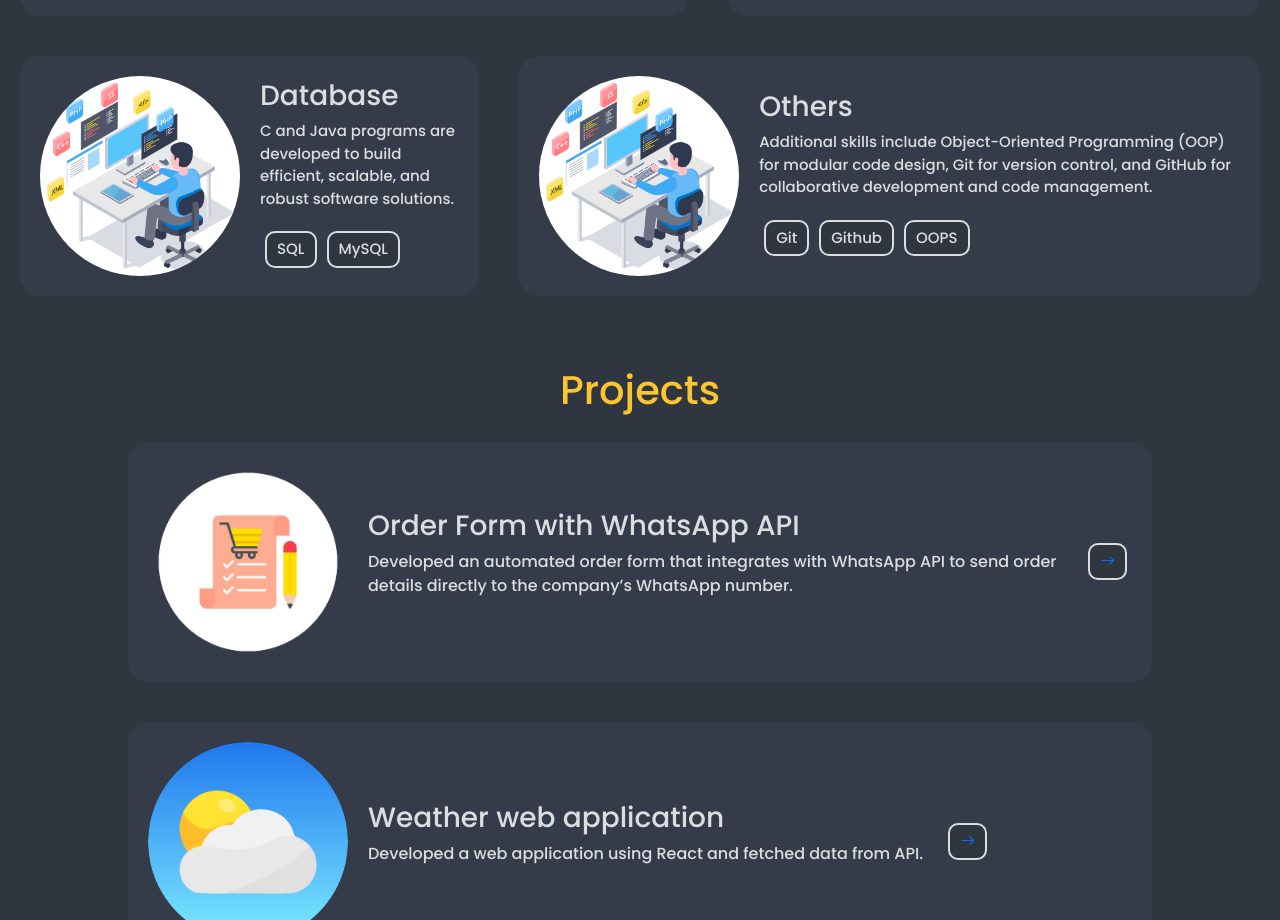
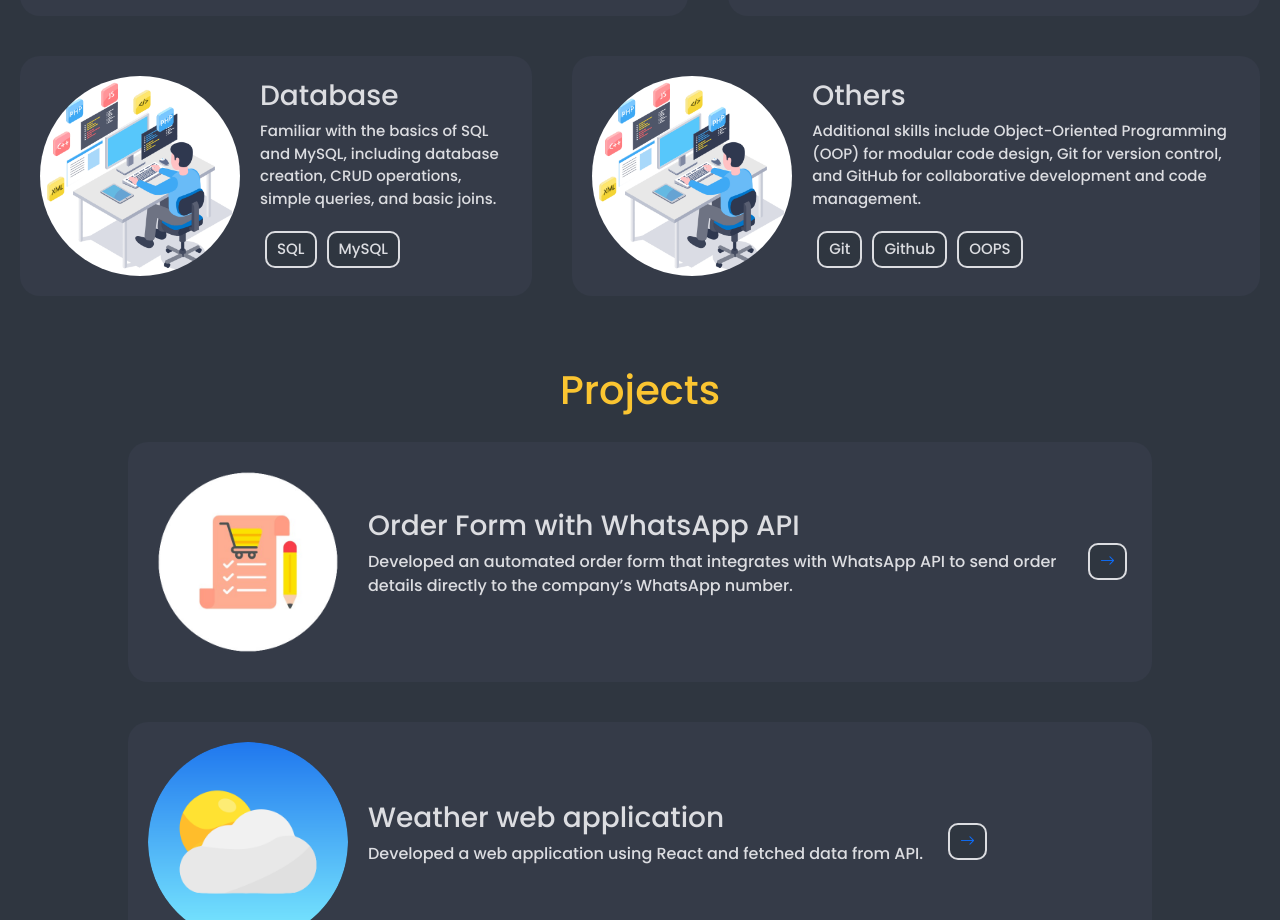
Before and after one commit to Kaushalr21/Portfolio, a React (Vite) app: page / in a window 1280 px wide. Shown: the part 1500-2420 px from the top of the page. Built offline with nearby package versions, Linux system fonts and the light colour scheme.

Commit message:
content changed

```diff
--- a/src/App.jsx
+++ b/src/App.jsx
@@ -89,7 +89,7 @@ function App() {
             <img src={vLogo} alt="" style={{width:"200px", height:"200px"}}/>
             <div className="skill-text-plus ">
               <h3>Database</h3>
-              <p>C and Java programs are developed to build efficient, scalable, and robust software solutions. </p>
+              <p>Familiar with the basics of SQL and MySQL, including database creation, CRUD operations, simple queries, and basic joins. </p>
               <div className="skill-display">
                 <span>SQL</span>
                 <span>MySQL</span>
```
